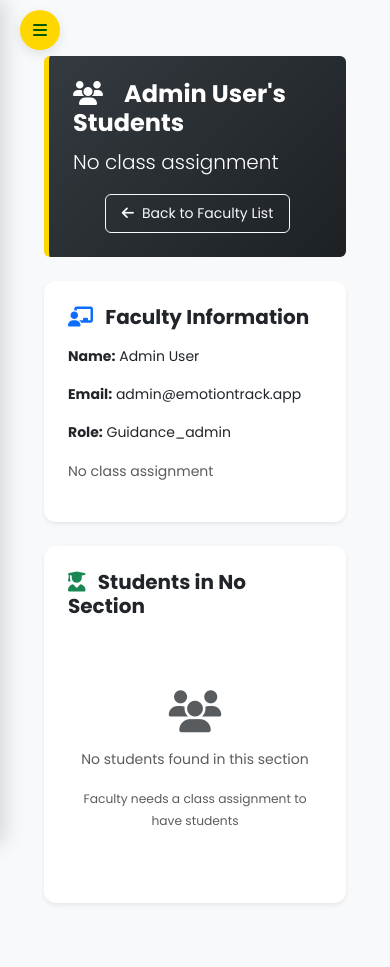
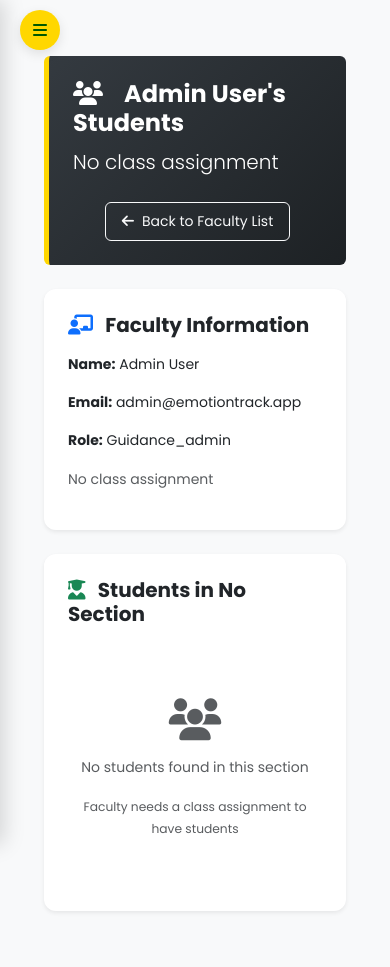
Before and after one commit to shinnnr/EmotionTrack, a Flask app: page /admin/faculty-students/1 in a window 390 px wide. Before the commit the page ends 904 px from the top, so only its background shows below. Run offline with Flask 3, Linux system fonts and the light colour scheme; a user stored in the database is signed in; data that the repository does not hold is empty; some libraries are stand-ins or nearby versions.

Commit message:
button fix 2

```diff
--- a/templates/faculty_students.html
+++ b/templates/faculty_students.html
@@ -20,7 +20,7 @@
                             <p class="lead mb-0">No class assignment</p>
                         {% endif %}
                     </div>
-                    <div class="d-flex justify-content-start">
+                    <div class="mt-2">
                         <a href="{{ url_for('admin.manage_faculty') }}" class="btn btn-outline-light">
                             <i class="fas fa-arrow-left me-2"></i>Back to Faculty List
                         </a>
@@ -219,16 +219,6 @@ document.addEventListener('DOMContentLoaded', function() {
         align-items: flex-start;
         gap: 1rem;
     }
-
-    .admin-header .d-flex > div:last-child {
-        width: fit-content;
-    }
-
-    .admin-header .btn {
-        text-align: left;
-        margin-right: auto;
-        margin-left: 0;
-    }
 }
 
 .table th {
```
